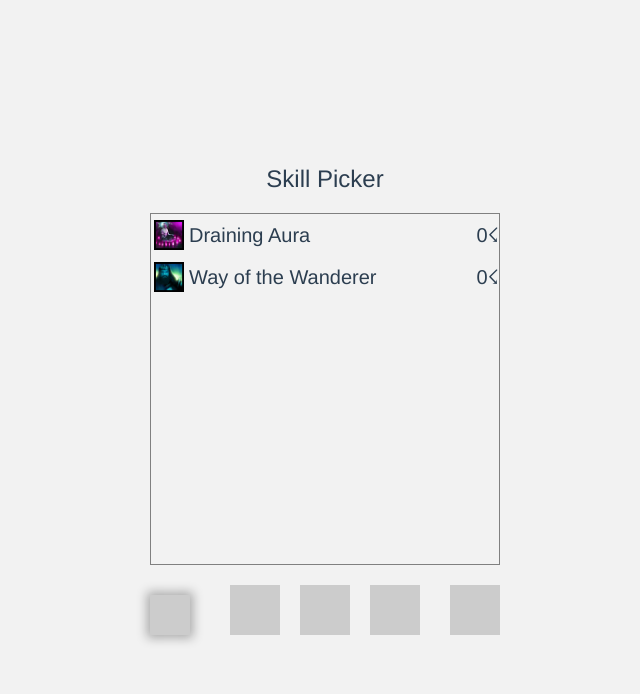
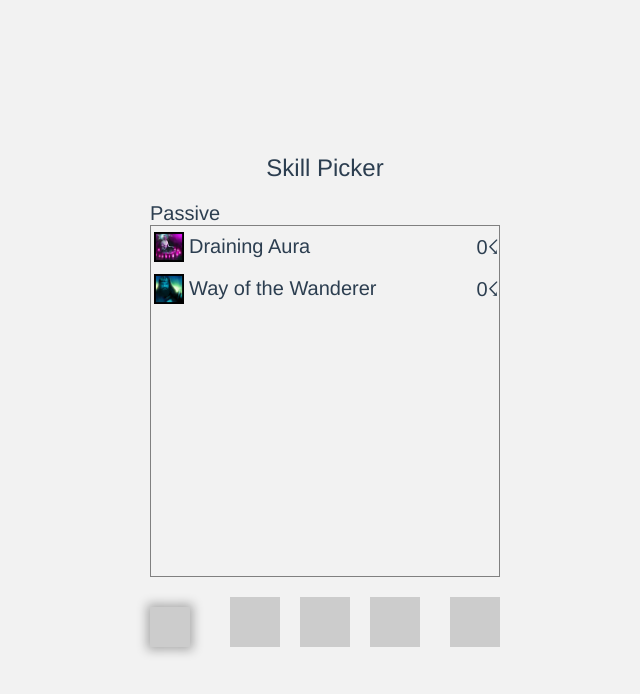
Before and after one commit to Wenish/skill-picker, a Vue app: page / in a window 1280 px wide. Shown: the top 694 px of the page, without its empty margins (315-955 px from the left). Built offline with nearby package versions, Linux system fonts and the light colour scheme.

Commit message:
Update PageSkillPicker.vue

```diff
--- a/src/components/PageSkillPicker.vue
+++ b/src/components/PageSkillPicker.vue
@@ -2,7 +2,7 @@
     <div class="page">
         <div class="title">Skill Picker</div>
         <div>
-            <div class="skill-list-title">{{ }}</div>
+            <div class="skill-list-title">{{ skillSlotsStore.getSelectedSkillSlot?.type }}</div>
             <div class="skill-list">
                 <div class="skill-list-item" v-for="skill in skillSlotsStore.getSelectedSkillSlotSkills" :key="skill.id"
                     @click="skillSlotsStore.selectSkill(skillSlotsStore.selectedSkillSlotIndex, skill.id)">
```
